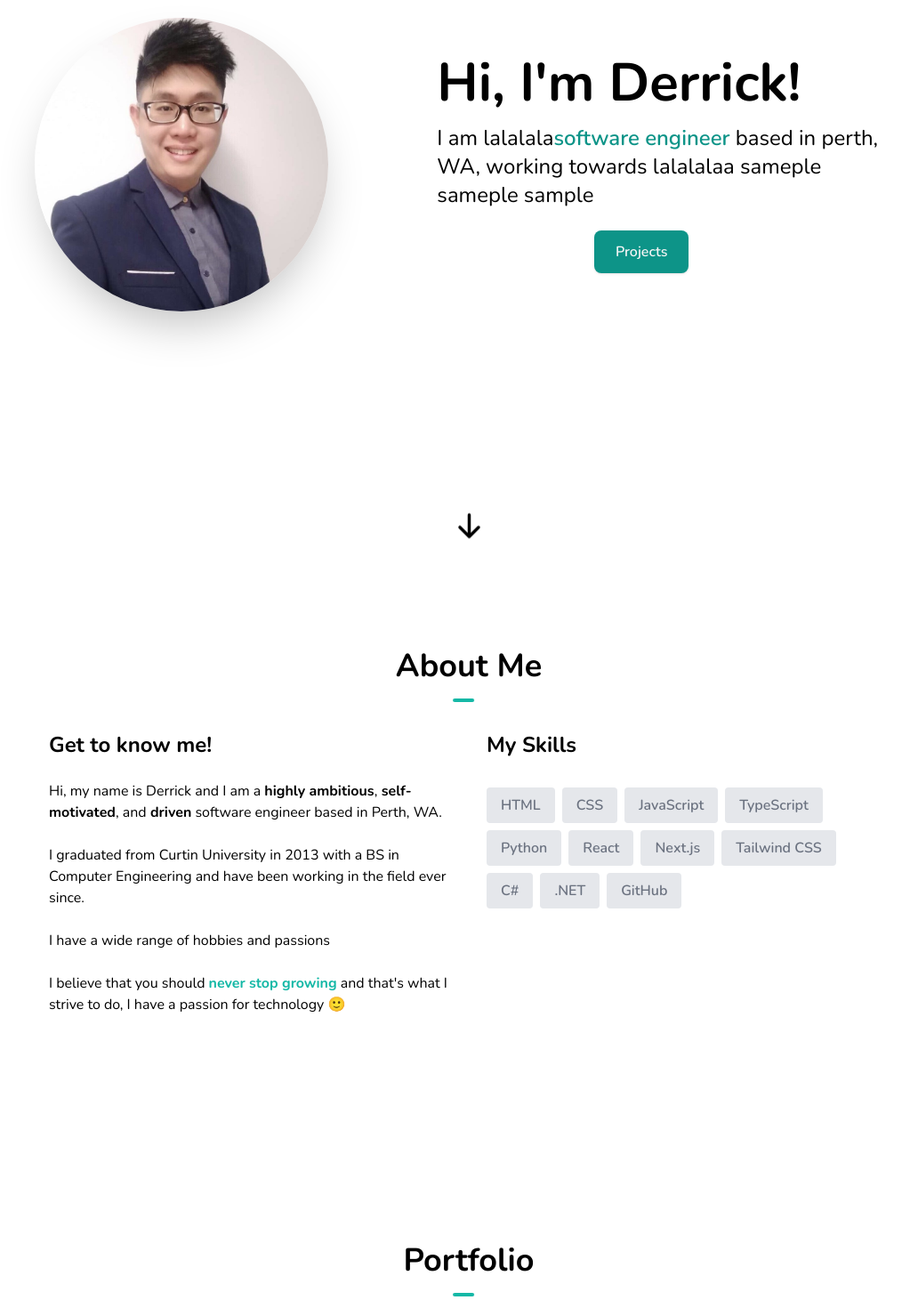
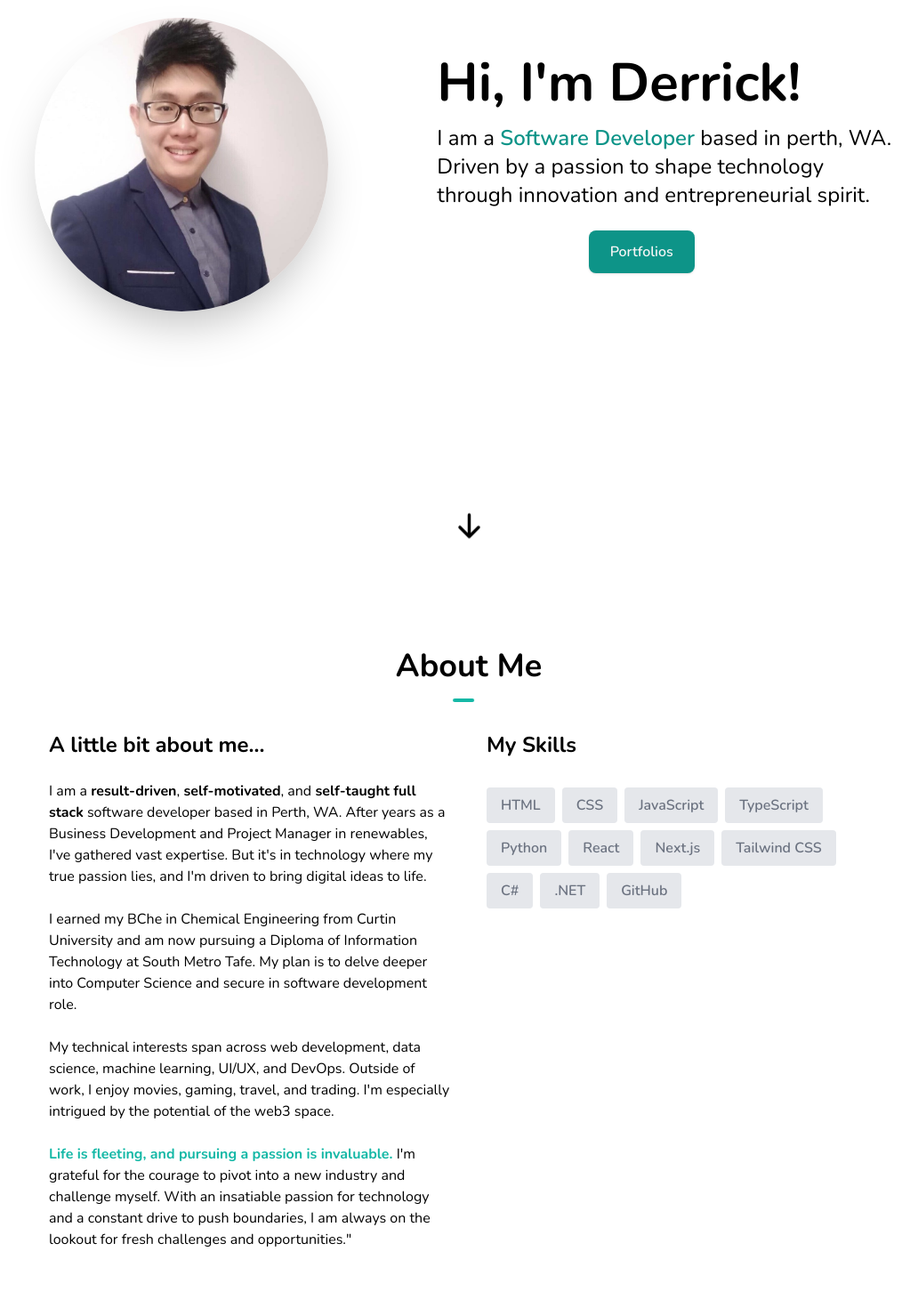
Before and after one commit to DerrickCGT/MyPortfolio, a Next.js app: page / in a window 1280 px wide. Shown: the part 220-1690 px from the top of the page at 89% size, without its empty margins (113-1145 px from the left). Built offline with nearby package versions, Linux system fonts and the light colour scheme.

Commit message:
Update Hero and Portfolio Section

```diff
--- a/app/components/About.tsx
+++ b/app/components/About.tsx
@@ -28,33 +28,27 @@ const About = () => {
         <div className="flex flex-col space-y-10 items-stretch justify-center align-top md:space-x-10 md:space-y-0 md:p-4 md:flex-row md:text-left">
           <div className="md:w-1/2 ">
             <h1 className="text-center text-2xl font-bold mb-6 md:text-left">
-              Get to know me!
+              A little bit about me...
             </h1>
             <p>
-              Hi, my name is Derrick and I am a{" "}
-              <span className="font-bold">{"highly ambitious"}</span>,
+              I am a{" "}
+              <span className="font-bold">{" result-driven"}</span>,
               <span className="font-bold">{" self-motivated"}</span>, and
-              <span className="font-bold">{" driven"}</span> software engineer
-              based in Perth, WA.
+              <span className="font-bold">{" self-taught full stack"}</span> software developer
+              based in Perth, WA. After years as a Business Development and Project Manager in renewables, I&#39;ve gathered vast expertise. But it&#39;s in technology where my true passion lies, and I&#39;m driven to bring digital ideas to life.
             </p>
             <br />
             <p>
-              I graduated from Curtin University in 2013
-              with a BS in Computer Engineering and have been working in the
-              field ever since.
+            I earned my BChe in Chemical Engineering from Curtin University and am now pursuing a Diploma of Information Technology at South Metro Tafe. My plan is to delve deeper into Computer Science and secure in software development role.
             </p>
             <br />
             <p>
-              I have a wide range of hobbies and passions
+            My technical interests span across web development, data science, machine learning, UI/UX, and DevOps. Outside of work, I enjoy movies, gaming, travel, and trading. I&#39;m especially intrigued by the potential of the web3 space.
             </p>
             <br />
             <p>
-              I believe that you should{" "}
-              <span className="font-bold text-teal-500">
-                never stop growing
-              </span>{" "}
-              and that&#39;s what I strive to do, I have a passion for
-              technology  🙂
+            <span className="font-bold text-teal-500">Life is fleeting, and pursuing a passion is invaluable.</span> {" "} I&#39;m grateful for the courage to pivot into a new industry and challenge myself. With an insatiable passion for technology and a constant drive to push boundaries, I am always on the lookout for fresh challenges and opportunities."
+
             </p>
           </div>
           <div className="text-center md:w-1/2 md:text-left">
--- a/app/components/Hero.tsx
+++ b/app/components/Hero.tsx
@@ -17,24 +17,23 @@ const Hero = () => {
 				<div className='md:mt-2 md:w-3/5'>
 					<h1 className='font-bold text-4xl mt-6 md:text-6xl md:mt-0'>Hi, I&#39;m Derrick!</h1>
 					<p className='text-lg mt-4 mb-6 md:text-2xl'>
-						I am lalalala
-						<span className='font-semibold text-teal-600'>
-						software engineer	{" "}
+						I am a
+						<span className='font-semibold text-teal-600  hover:text-teal-300'>
+						{" "} Software Developer	{" "}
 						</span>
-						based in perth, WA, working towards lalalalaa
-						sameple sameple sample
+						based in perth, WA. Driven by a passion to shape technology through innovation and entrepreneurial spirit.
 					</p>
 					<div className='flex justify-center items-center md:mr-16'>
 						<Link
-							to="projects"
+							to="portfolio"
 							className="text-neutral-100 font-semibold px-6 py-3 bg-teal-600 rounded-lg shadow hover:bg-teal-700 cursor-pointer"
 							activeClass="active"
 							spy={true}
 							smooth={true}
 							offset={-100}
-							duration={500}
+							duration={800}
 						>
-							Projects
+							Portfolios
 						</Link>
 					</div>
 				</div>
--- a/app/components/Portfolio.tsx
+++ b/app/components/Portfolio.tsx
@@ -23,10 +23,10 @@ const portfolios = [
     link: "https://github.com/DerrickCGT/",
   },
   {
-    name: "Portfolio 2",
+    name: "Web API",
     description:
       "Portfolio 2 description",
-    image: "/abc.png",
+    image: "/Coming_Soon.jpg",
     github: "https://github.com/DerrickCGT/",
     link: "https://github.com/DerrickCGT/",
   },
```
Also changed, not shown: public/Coming_Soon.jpg (added).
